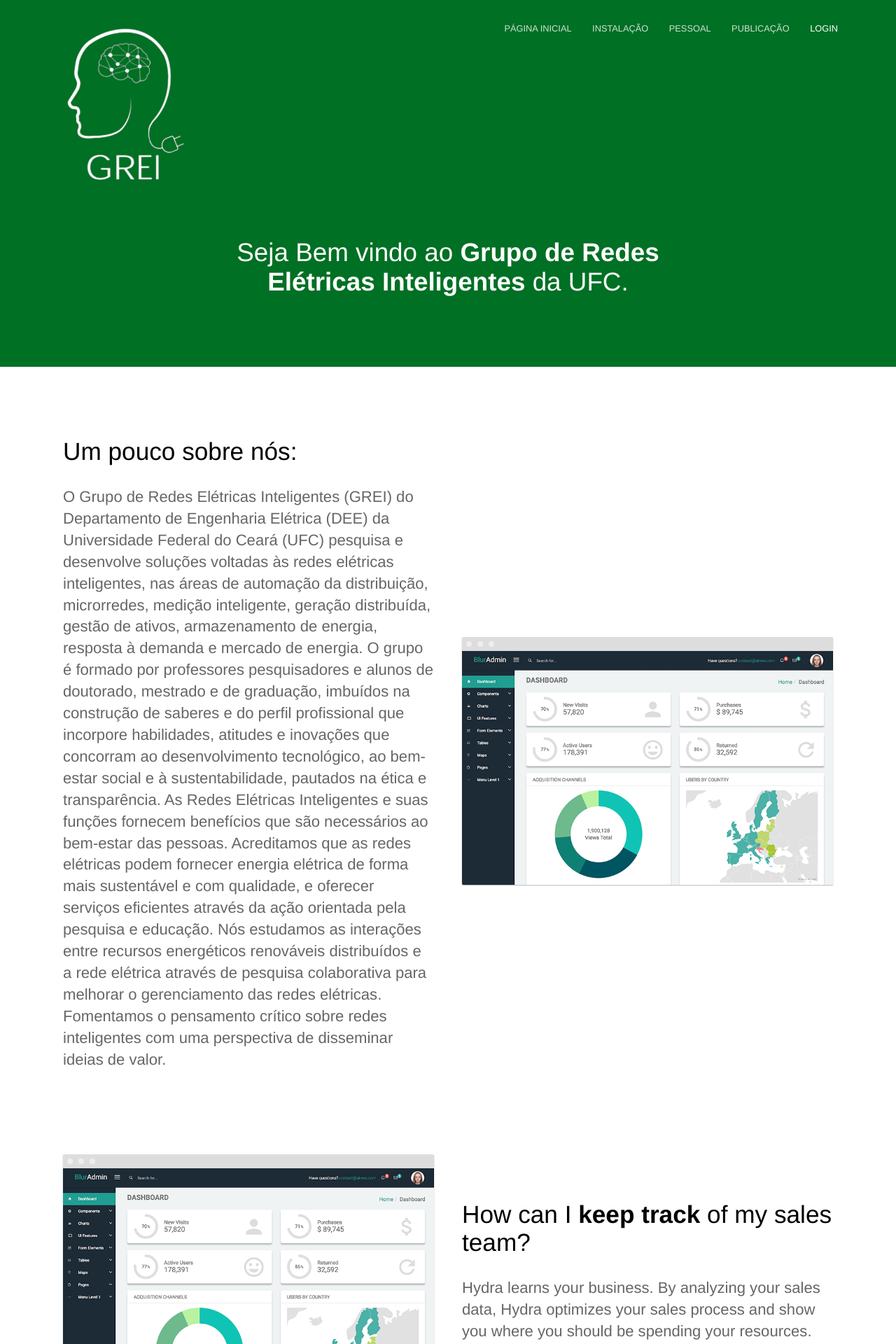
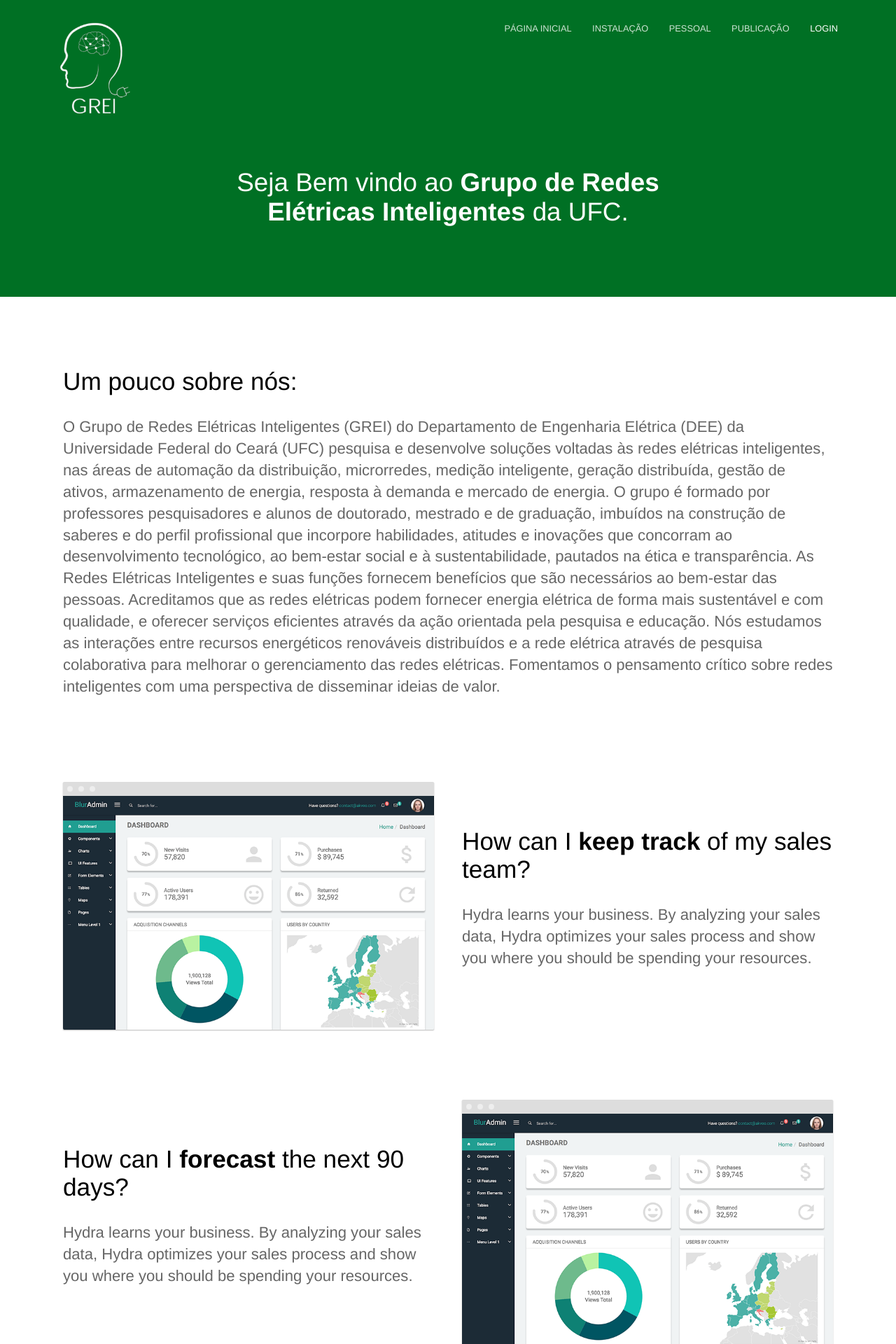
Before and after one commit to Gabriell89222/Gabriell89222.github.io, a Jekyll site: the page built from index.html, in a window 1280 px wide. Shown: the top 1920 px of the page at 70% size. Built offline with Jekyll 4.4.1, drawn with Linux system fonts in a browser that asks for light colours.

Commit message:
Atualização 1

```diff
--- a/_layouts/default.html
+++ b/_layouts/default.html
@@ -23,7 +23,7 @@
 	<body>
 		<header>
 			<div class="container">
-				<div class="company-name"><a href="{{ site.baseurl }}/"><img src="{{ site.baseurl }}/images/LOGO.png" alt="Hydra Logo" width="250" height="250" /></a></div>
+				<div class="company-name"><a href="{{ site.baseurl }}/"><img src="{{ site.baseurl }}/images/LOGO.png" alt="Hydra Logo" width="250" height="150" /></a></div>
 				{% include navigation.html %}
 			</div>
 		</header>
--- a/index.html
+++ b/index.html
@@ -30,9 +30,6 @@
 					com uma perspectiva de disseminar ideias de valor.
 				</p>
 			</div>
-			<div class="image">
-				<img src="{{ site.baseurl }}/images/dashboard.png" alt="Screenshot" class="screenshot editable" />
-			</div>
 		</div>
 	</section>
 
```
